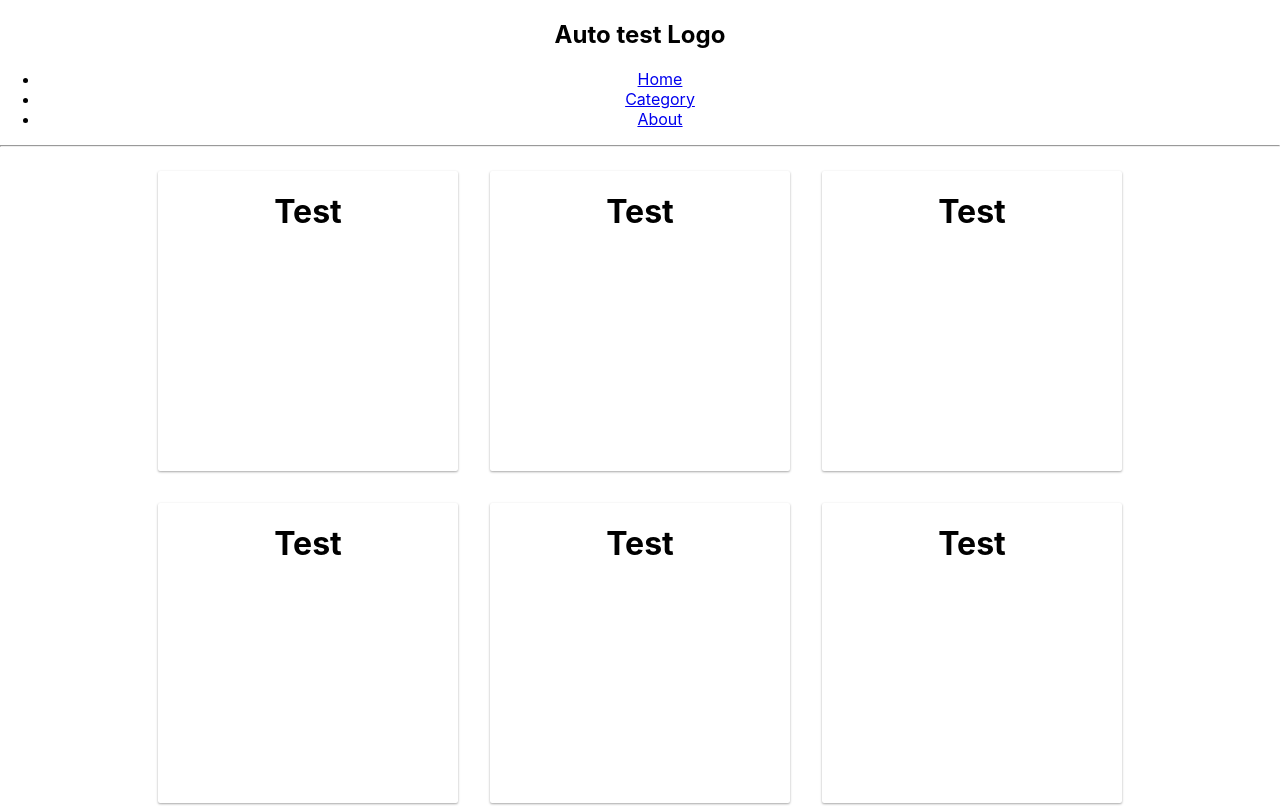
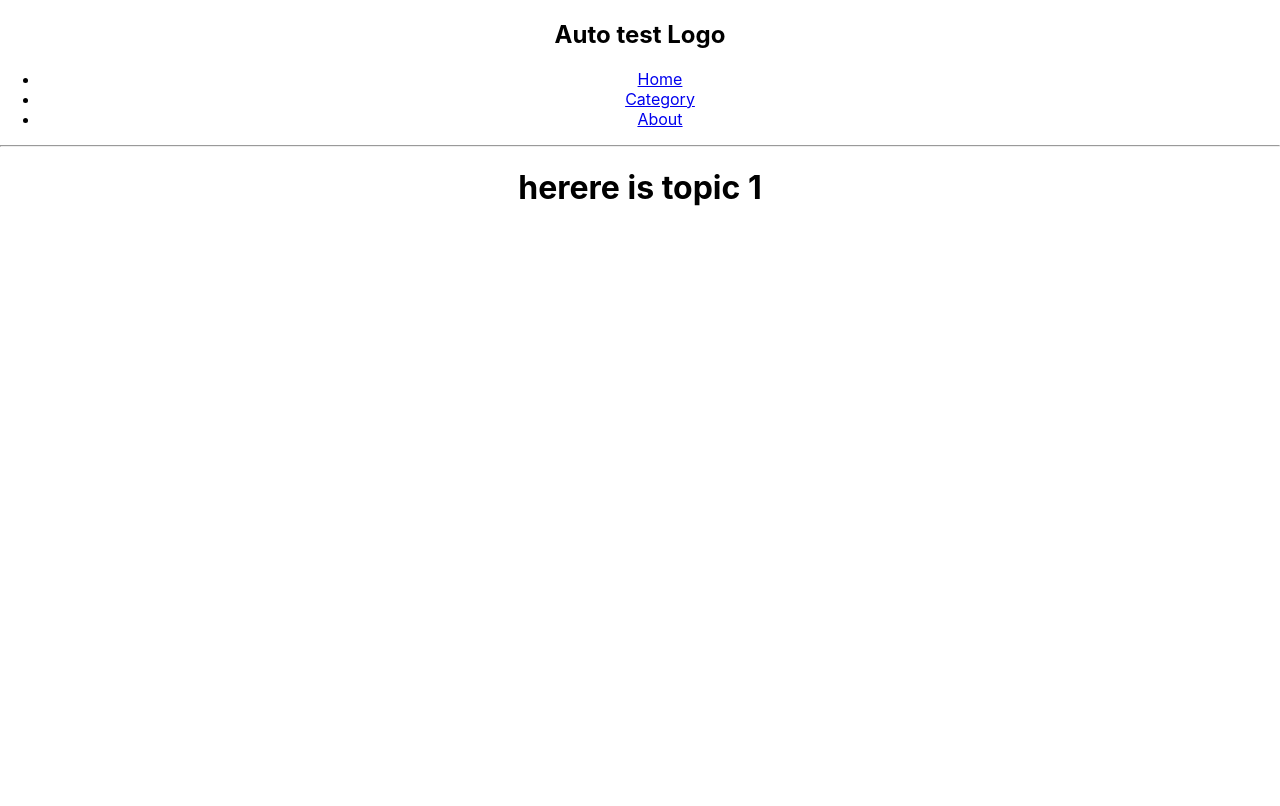
Before and after one commit to HunterJS-bit/react-quiz-app, a React (Create React App) app: page /category/1 in a window 1280 px wide. Shown: the top 806 px of the page. Built offline with nearby package versions, Linux system fonts and the light colour scheme.

Commit message:
updated routes, added not found page

```diff
--- a/src/App.js
+++ b/src/App.js
@@ -4,6 +4,8 @@ import { BrowserRouter as Router, Switch, Route, Link } from 'react-router-dom';
 import Home from './components/Home';
 import CardList from './components/CardList';
 import About from './components/About';
+import Topic from "./components/Topic";
+
 
 function App() {
 	return (
@@ -32,7 +34,8 @@ function App() {
 				<hr />
 				<Switch>
 					<Route exact path='/' component={Home} />
-					<Route path='/category' component={CardList} />
+					<Route exact path='/category' component={CardList} />
+					<Route path='/category/:id' component={Topic} />
 					<Route path='/about' component={About} />
 				</Switch>
 			</Router>
--- a/src/components/Card.js
+++ b/src/components/Card.js
@@ -1,13 +1,11 @@
 import React from 'react';
-import { Route } from 'react-router-dom';
-import Topic from './Topic';
 
 const Card = (props) => {
 	const { index, navigate } = props;
 
 	return (
 		<div className='card card-1' onClick={() => navigate(index + 1)}>
-			<h1> Test </h1>
+			<h1> Test {index} </h1>
 		</div>
 	);
 };
--- a/src/components/CardList.js
+++ b/src/components/CardList.js
@@ -3,7 +3,6 @@ import Card from './Card';
 
 const CardList = ({ history }) => {
 
-	console.log('history', history);
 	const goToPage = (index) => {
 		history.push(`/category/${index}`);
 	};
--- a/src/components/Topic.js
+++ b/src/components/Topic.js
@@ -1,9 +1,11 @@
 import React from 'react';
 
 
-const Topic = () => {
+const Topic = (props) => {
 
-    return (<h1>herere is topic</h1>);
+	const id = props.match.params.id;
+
+  return (<h1>herere is topic { id }</h1>);
 };
 
 export default Topic;
```
Also changed, not shown: src/components/404.js (+9 -0 lines).
